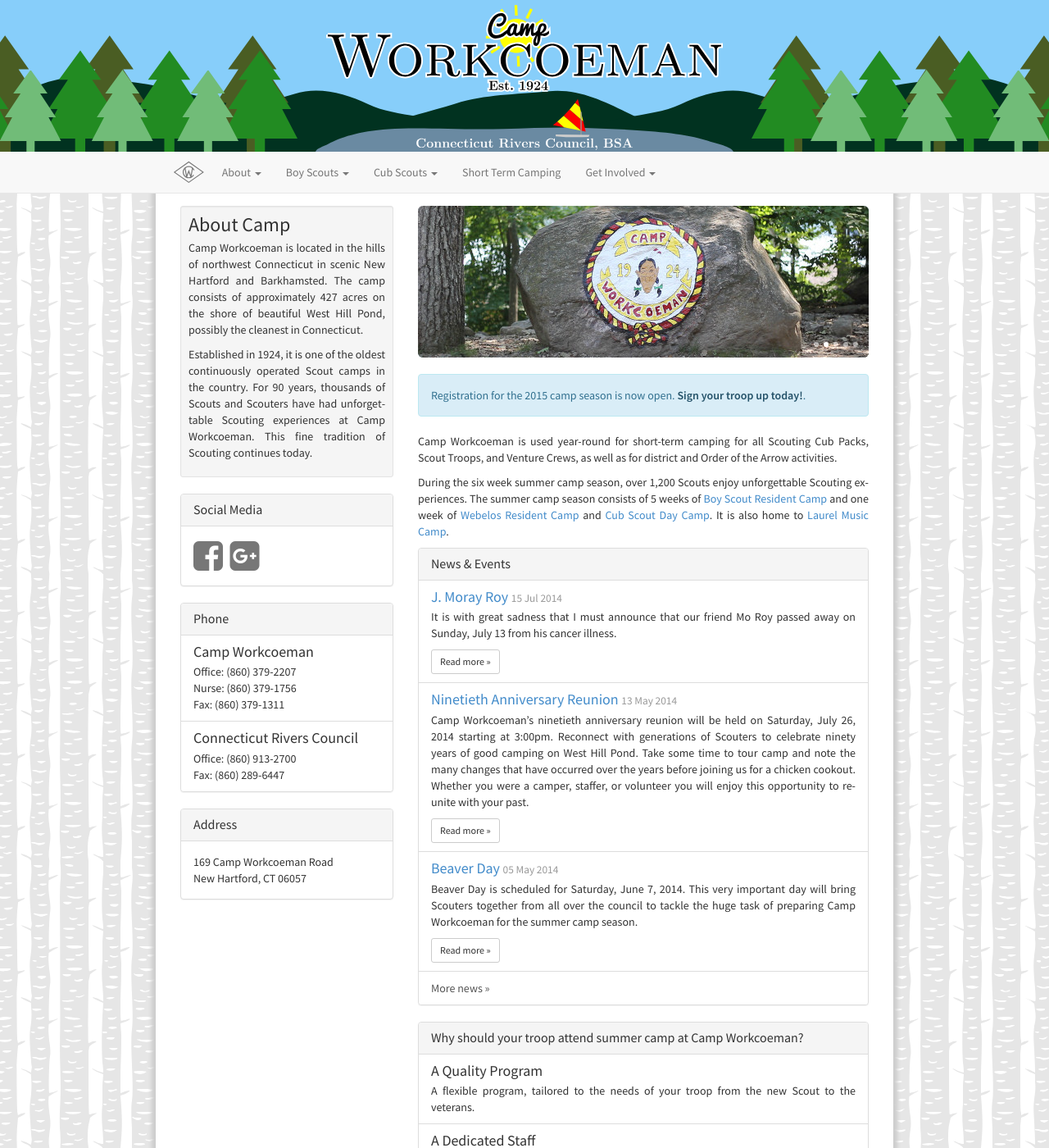
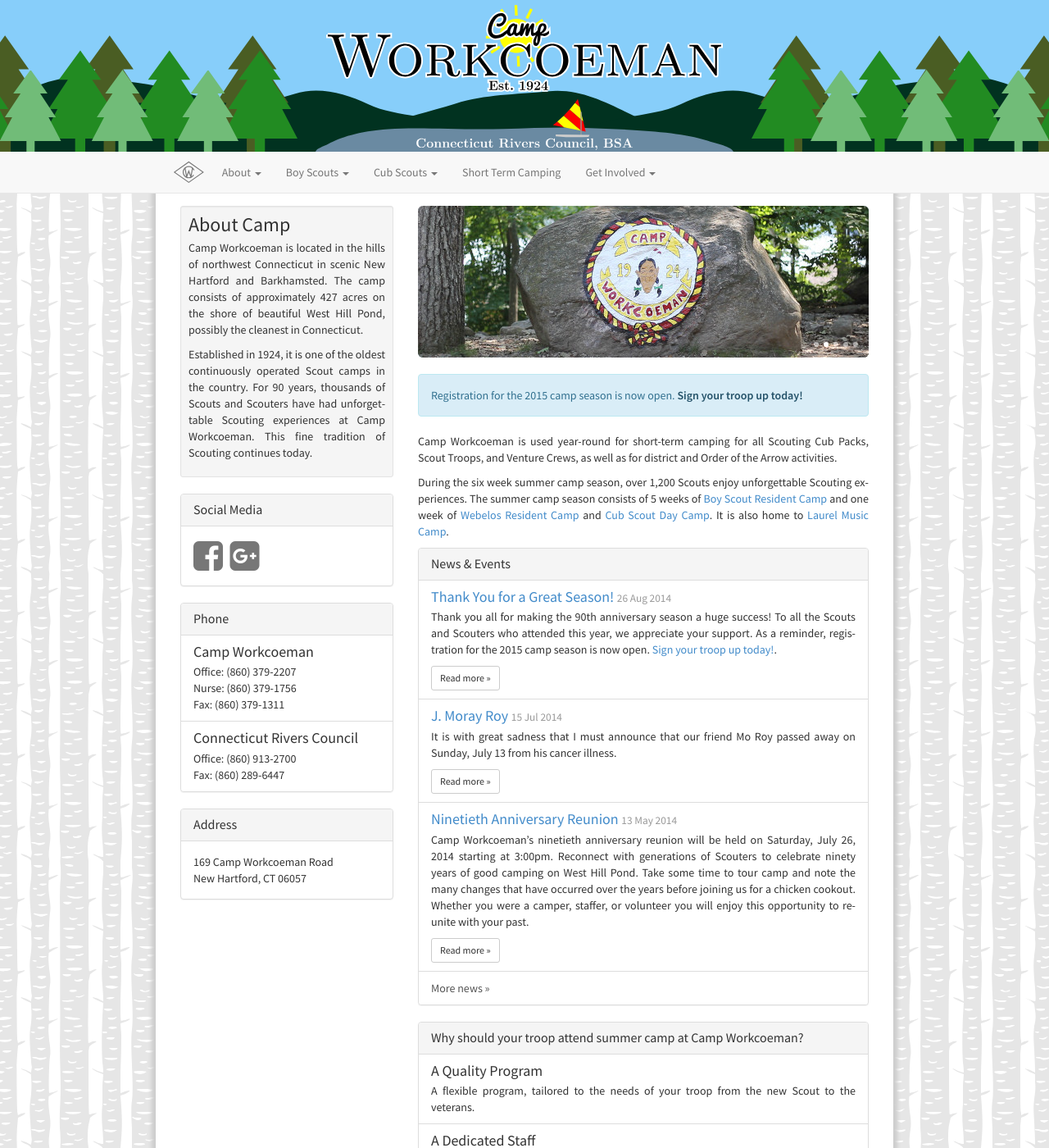
Before and after one commit to campworkcoeman/campworkcoeman.org, a Jekyll site: the page built from index.html, in a window 1280 px wide and 1400 px high. Shown: the whole window at 82% size. Built offline with Jekyll 4.4.1, drawn with Linux system fonts in a browser that asks for light colours; nearby versions of some CDN libraries; Markdown is read by kramdown in place of the engine named in the settings.

Commit message:
Added news article for 2014 season.

```diff
--- /dev/null
+++ b/about/news/_posts/2014-08-26-end-of-season.md
@@ -0,0 +1,11 @@
+---
+published: true
+layout: news-item
+title: Thank You for a Great Season!
+excerpt: Thank you all for making the 90th anniversary season a huge success! To all the Scouts and Scouters who attended this year, we appreciate your support. As a reminder, registration for the 2015 camp season is now open. [Sign your troop up today!](http://www.ctrivers.org/Events/Unitsignupfor2015BoyScoutSummerCamp).
+---
+
+Thank you all for making the 90th anniversary season a huge success! To all the
+Scouts and Scouters who attended this year, we appreciate your support. As a
+reminder, registration for the 2015 camp season is now open.
+[Sign your troop up today!](http://www.ctrivers.org/Events/Unitsignupfor2015BoyScoutSummerCamp).
--- a/index.html
+++ b/index.html
@@ -29,7 +29,7 @@
       </div>
     </div>
     <br/>
-    <div class="alert alert-info">Registration for the 2015 camp season is now open. <a href="http://www.ctrivers.org/Events/Unitsignupfor2015BoyScoutSummerCamp" class="alert-link">Sign your troop up today!</a>.</div>
+    <div class="alert alert-info">Registration for the 2015 camp season is now open. <a href="http://www.ctrivers.org/Events/Unitsignupfor2015BoyScoutSummerCamp" class="alert-link">Sign your troop up today!</a></div>
     <p>Camp Workcoeman is used year-round for short-term camping for all Scouting Cub Packs, Scout Troops, and Venture Crews, as well as for district and Order of the Arrow activities.</p>
     <p>During the six week summer camp season, over 1,200 Scouts enjoy unforgettable Scouting experiences. The summer camp season consists of 5 weeks of <a href="{{ site.url }}/boy-scouts/resident-camp/">Boy Scout Resident Camp</a> and one week of <a href="{{ site.url }}/cub-scouts/webelos-resident-camp/">Webelos Resident Camp</a> and <a href="{{ site.url }}/cub-scouts/day-camp/">Cub Scout Day Camp</a>. It is also home to <a href="http://www.laurelmusiccamp.com/">Laurel Music Camp</a>.</p>
     <div class="panel panel-default">
```
